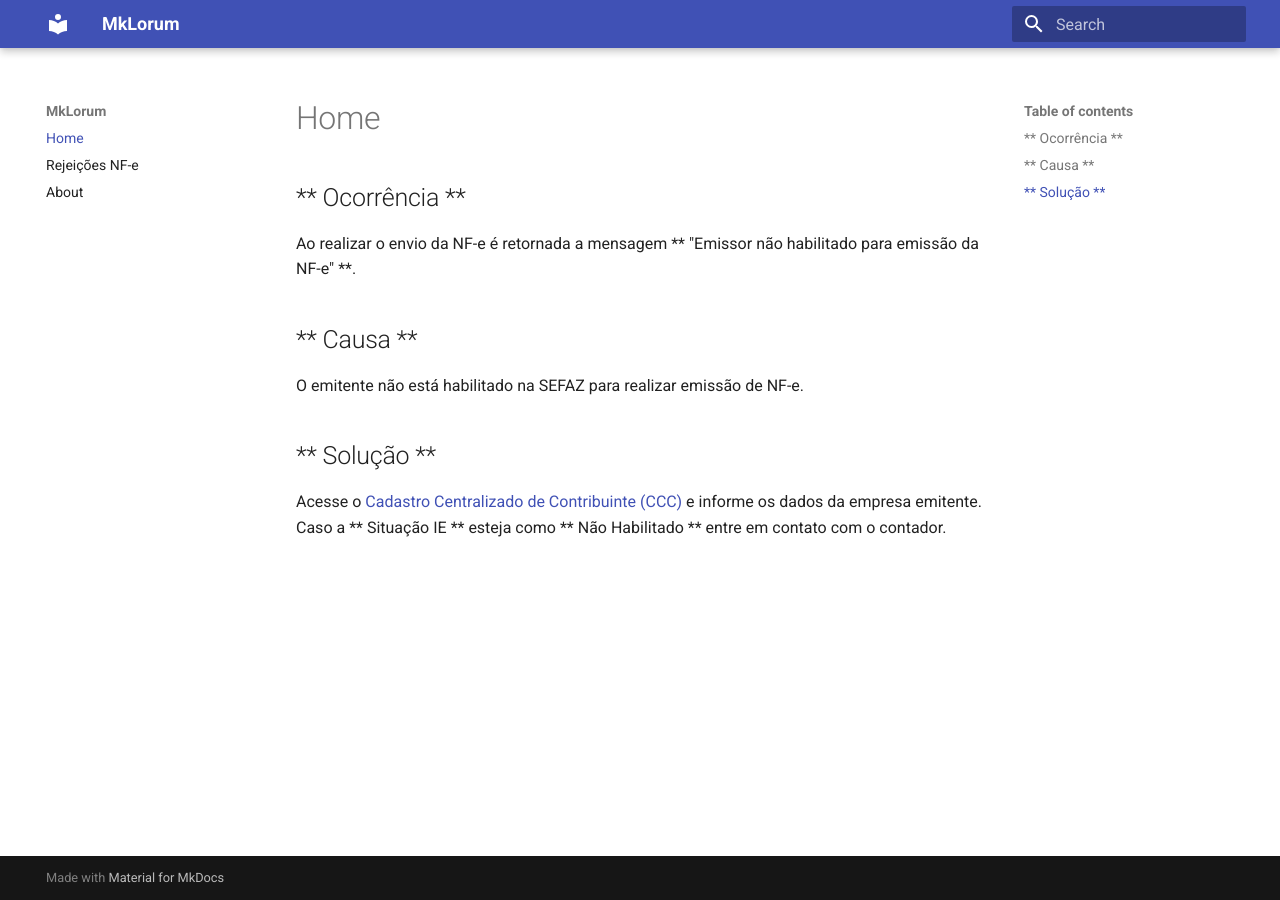
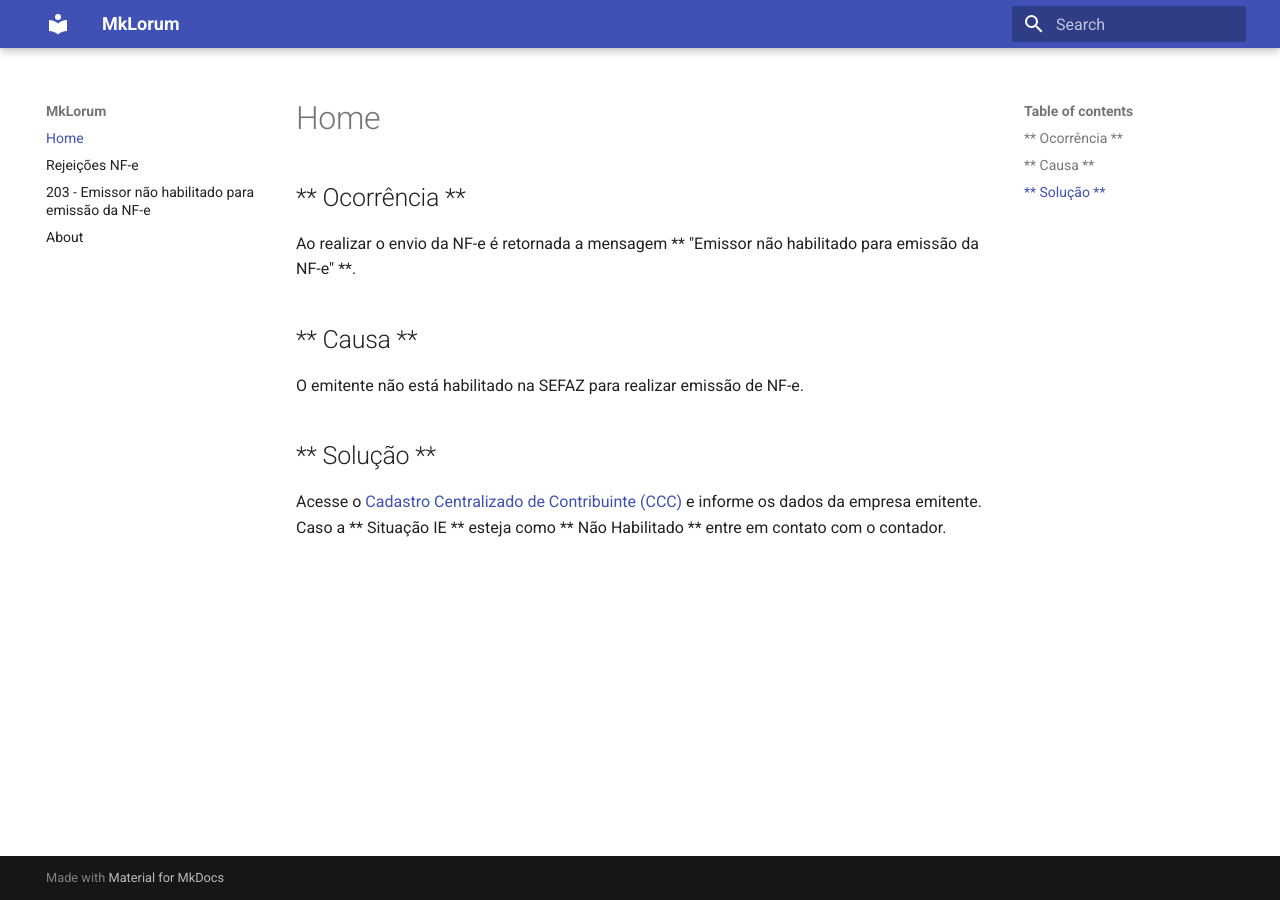
Before and after one commit to exatasoftware/exatasoftware.github.io, an MkDocs documentation site: the page built from docs/index.md, in a window 1280 px wide. Built offline with MkDocs 1.6.1 and Material for MkDocs 9.7.7, drawn with Linux system fonts in a browser that asks for light colours.

Commit message:
Alteração

```diff
--- a/mkdocs.yml
+++ b/mkdocs.yml
@@ -3,5 +3,6 @@ site_url: https://example.com/
 nav:
   - Home: index.md
   - Rejeições NF-e: Rejeições NF-e.md
+  - 203 - Emissor não habilitado para emissão da NF-e: 203.md
   - About: about.md
 theme: material
```
Also changed, not shown: 1 other file.
